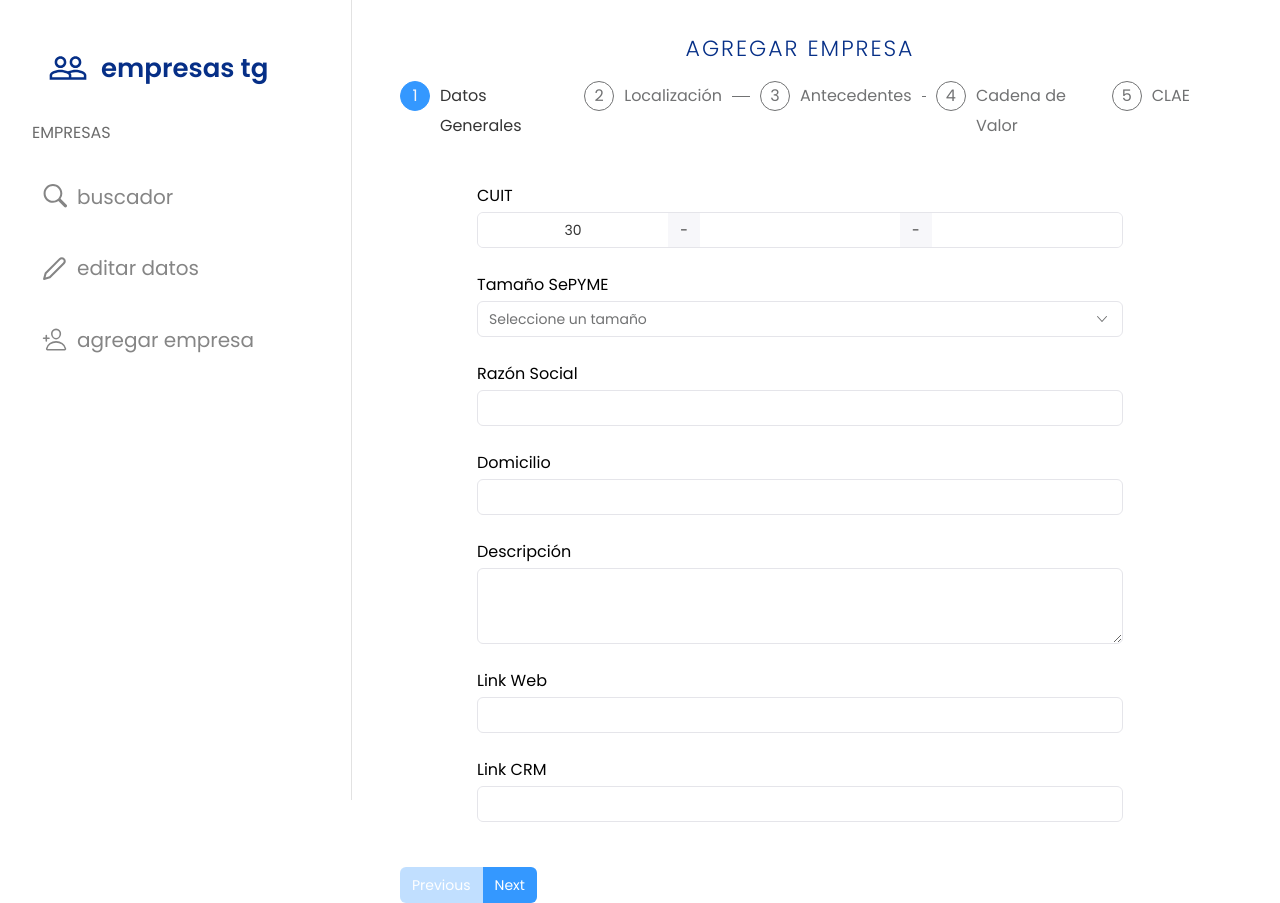
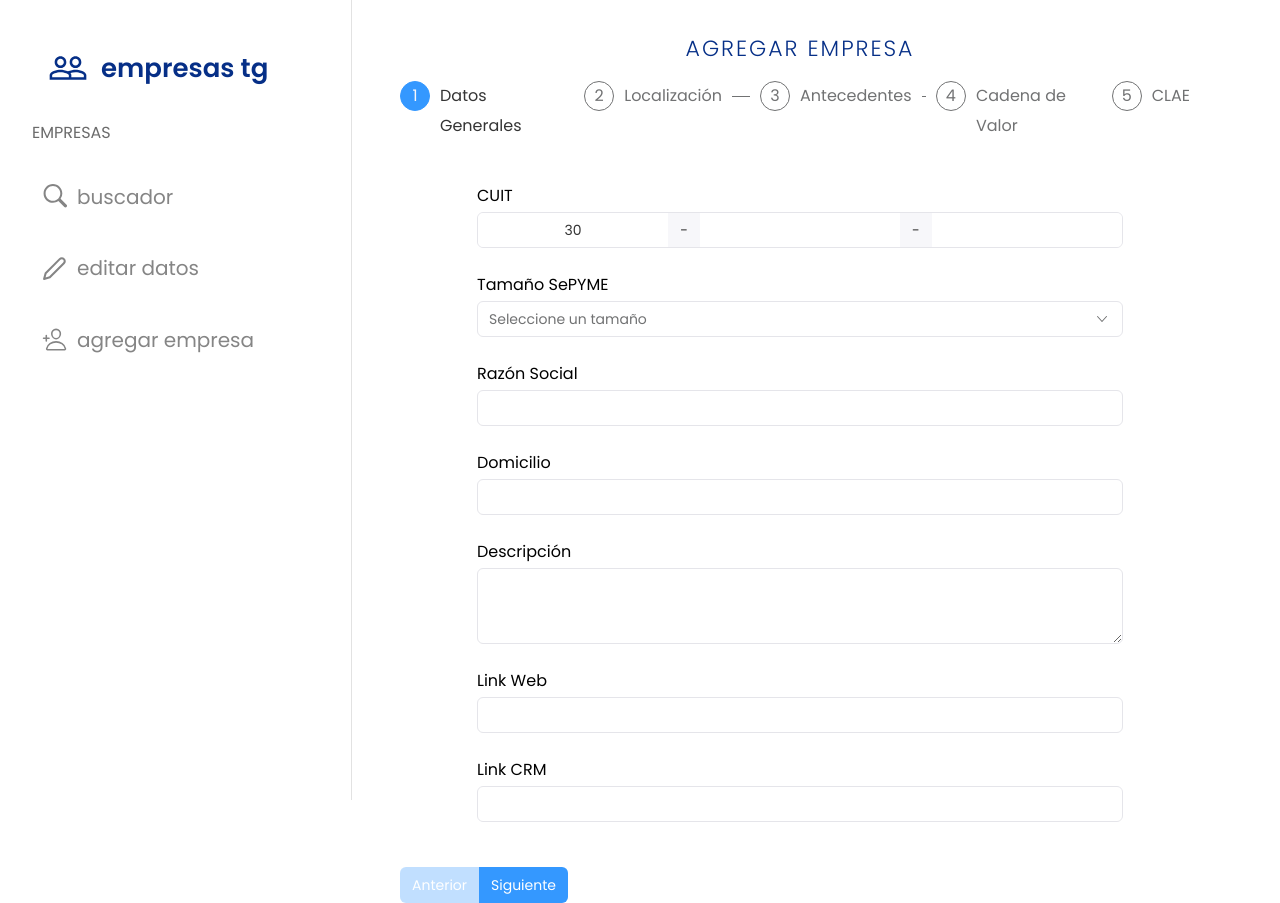
Before and after one commit to jmestica/front-empresasTG, a React (Vite) app: page /add in a window 1280 px wide. Built offline with nearby package versions, Linux system fonts and the light colour scheme.

Commit message:
almacenamiento de valores de primer paso

```diff
--- a/src/Pages/Agregar/Agregar.jsx
+++ b/src/Pages/Agregar/Agregar.jsx
@@ -118,7 +118,7 @@ const handleCiudadSelect = (value) => {
               {/* Tamaño SePyme */}
               <Form.Group controlId="tamaño_sepyme">
                 <Form.ControlLabel>Tamaño SePYME</Form.ControlLabel>
-                <SelectPicker id="tamaño_sepyme" data={tamaños_select} block placeholder="Seleccione un tamaño" searchable={false} defaultValue={formData.tamaño_sepyme} onSelect={(value)=>{setFormData({...formData, tamaño_sepyme: value})}} onClean={()=> setFormData({...formData, tamaño_sepyme: ''})}/>
+                <SelectPicker name="tamaño_sepyme" id="tamaño_sepyme" data={tamaños_select} block placeholder="Seleccione un tamaño" searchable={false} defaultValue={formData.tamaño_sepyme} onSelect={(value)=>{setFormData({...formData, tamaño_sepyme: value})}} onClean={()=> setFormData({...formData, tamaño_sepyme: ''})}/>
               </Form.Group>
               {/* Razón Social */}
               <Form.Group controlId="razon_social">
@@ -133,17 +133,17 @@ const handleCiudadSelect = (value) => {
               {/* Descripción */}
               <Form.Group controlId="descripcion">
                 <Form.ControlLabel>Descripción</Form.ControlLabel>
-                <Form.Control rows={3} name="descripcion" accepter={Textarea} />
+                <Form.Control rows={3} name="descripcion" accepter={Textarea}  defaultValue={formData.descripcion} onChange={(e,e2)=> (setFormData({...formData, descripcion: e2.target.value}))}/>
               </Form.Group>
               {/* Link web */}
               <Form.Group controlId="link_web">
                 <Form.ControlLabel>Link Web</Form.ControlLabel>
-                <Form.Control name="link_web" />
+                <Form.Control name="link_web" defaultValue={formData.link_web} onChange={(e,e2)=>(setFormData({...formData, link_web: e2.target.value}))}/>
               </Form.Group>
               {/* Link CRM */}
               <Form.Group controlId="link_CRM">
                 <Form.ControlLabel>Link CRM</Form.ControlLabel>
-                <Form.Control name="link_CRM" />
+                <Form.Control name="link_CRM"  defaultValue={formData.link_crm} onChange={(e,e2)=>(setFormData({...formData, link_crm: e2.target.value}))}/>
               </Form.Group>
             </Form>
           ) : null}
@@ -183,10 +183,10 @@ const handleCiudadSelect = (value) => {
             disabled={step === 0}
             appearance="primary"
           >
-            Previous
+            Anterior
           </Button>
           <Button onClick={onNext} disabled={step === 4} appearance="primary">
-            Next
+            Siguiente
           </Button>
         </ButtonGroup>
       </div>
```
